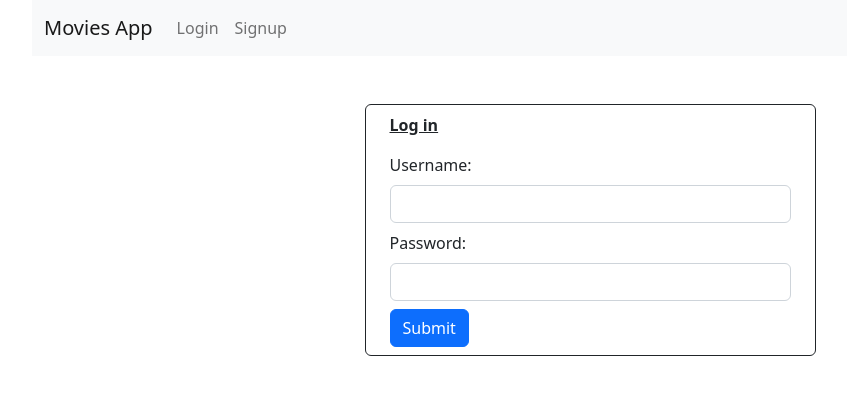
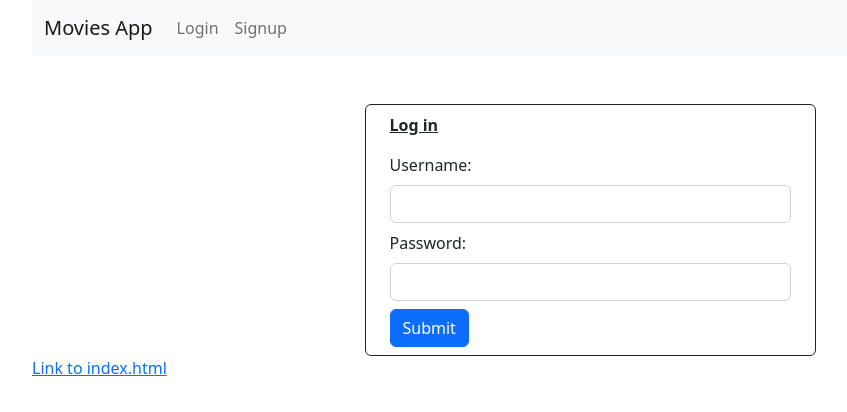
Before and after one commit to WorldAdrastea/myFlix-Client, a React (Vite) app: page /login in a window 1280 px wide. Shown: the top 412 px of the page, without its empty margins (50-897 px from the left). Built offline with nearby package versions, Linux system fonts and the light colour scheme; a web font is replaced by a local one.

Commit message:
config for S3 bucket
config for S3 bucket

```diff
--- /dev/null
+++ b/src/config.js
@@ -0,0 +1,6 @@
+// src/config.js
+const config = {
+    S3_BUCKET_URL: 'http://reactbucketachievement1-1.7.s3-website.eu-west-2.amazonaws.com',
+};
+
+export default config;
--- a/src/index.jsx
+++ b/src/index.jsx
@@ -1,4 +1,5 @@
 // Creates root of project
+import config from './config';
 import { createRoot } from 'react-dom/client';
 import { MainView } from './components/MainView/main-view';
 import Container from 'react-bootstrap/Container';
@@ -7,11 +8,14 @@ import 'bootstrap/dist/css/bootstrap.min.css';
 //Import myFlix-client.scss
 import './index.scss';
 
+const indexHtmlUrl = `${config.S3_BUCKET_URL}/dist/index.html`;
+
 //Main component (will eventually use all the others)
 const App = () => {
     return (
         <Container>
             <MainView />
+            <a href={indexHtmlUrl}>Link to index.html</a>
         </Container>
     );
 };
```
